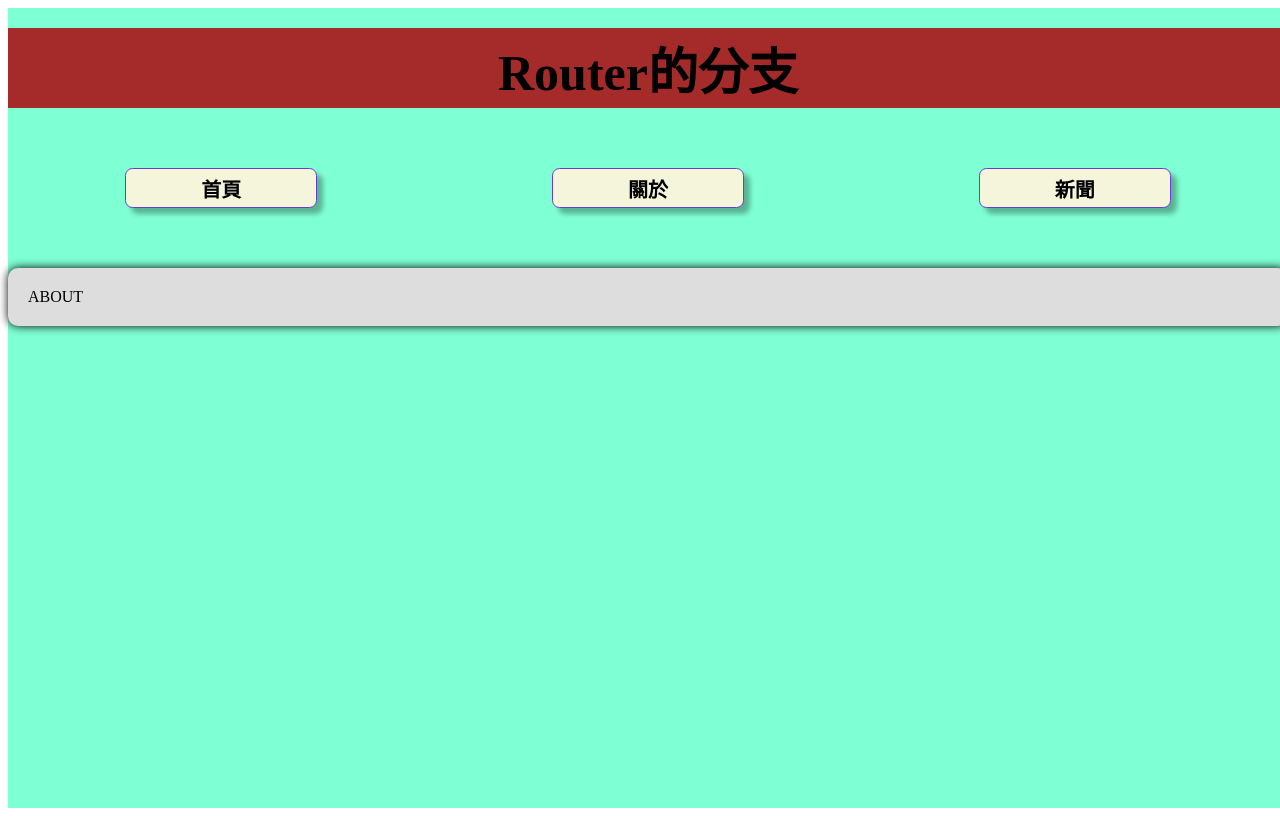
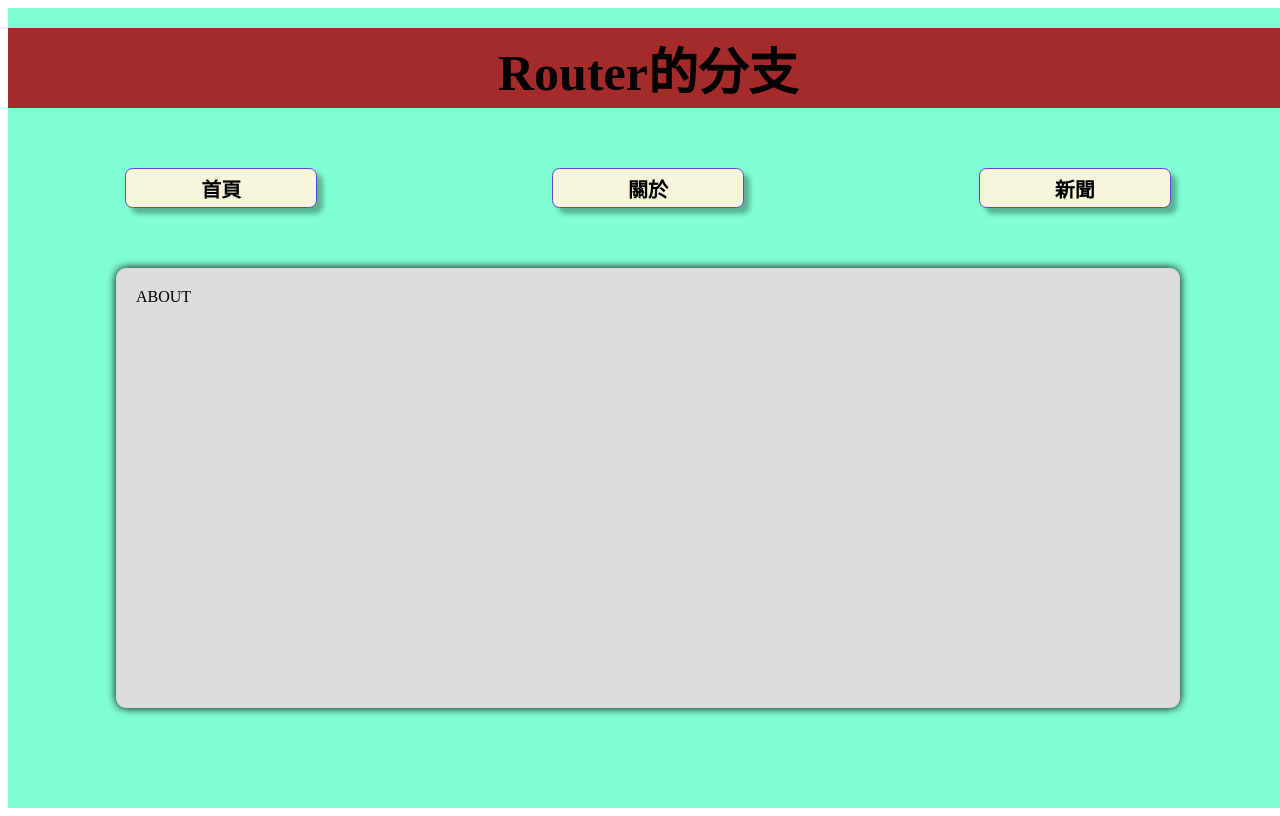
Before and after one commit to jack755051/vue_practice, a Vue app: page /#/about in a window 1280 px wide. Built offline with nearby package versions, Linux system fonts and the light colour scheme.

Commit message:
modify:調整外觀

```diff
--- a/src/App.vue
+++ b/src/App.vue
@@ -41,9 +41,11 @@
         background-color: aquamarine;
         display: flex;
         flex-direction: column;
+        align-items: center
     }
 
     .btnBox{
+        width: inherit;
         margin: 40px 0 7.5vh 0 ;
         display: flex;
         justify-content: space-around;
--- a/src/pages/About.vue
+++ b/src/pages/About.vue
@@ -20,5 +20,7 @@ export default {
         box-shadow: 0 0 10px;
         border-radius: 10px;
         padding: 20px;
+        height: 50vh;
+        width: 80vw;
     }
 </style>
--- a/src/pages/Home.vue
+++ b/src/pages/Home.vue
@@ -20,5 +20,7 @@ export default {
         box-shadow: 0 0 10px;
         border-radius: 10px;
         padding: 20px;
+        height: 50vh;
+        width: 80vw;
     }
 </style>
--- a/src/pages/News.vue
+++ b/src/pages/News.vue
@@ -20,5 +20,7 @@ export default {
         box-shadow: 0 0 10px;
         border-radius: 10px;
         padding: 20px;
+        height: 50vh;
+        width: 80vw;
     }
 </style>
```
